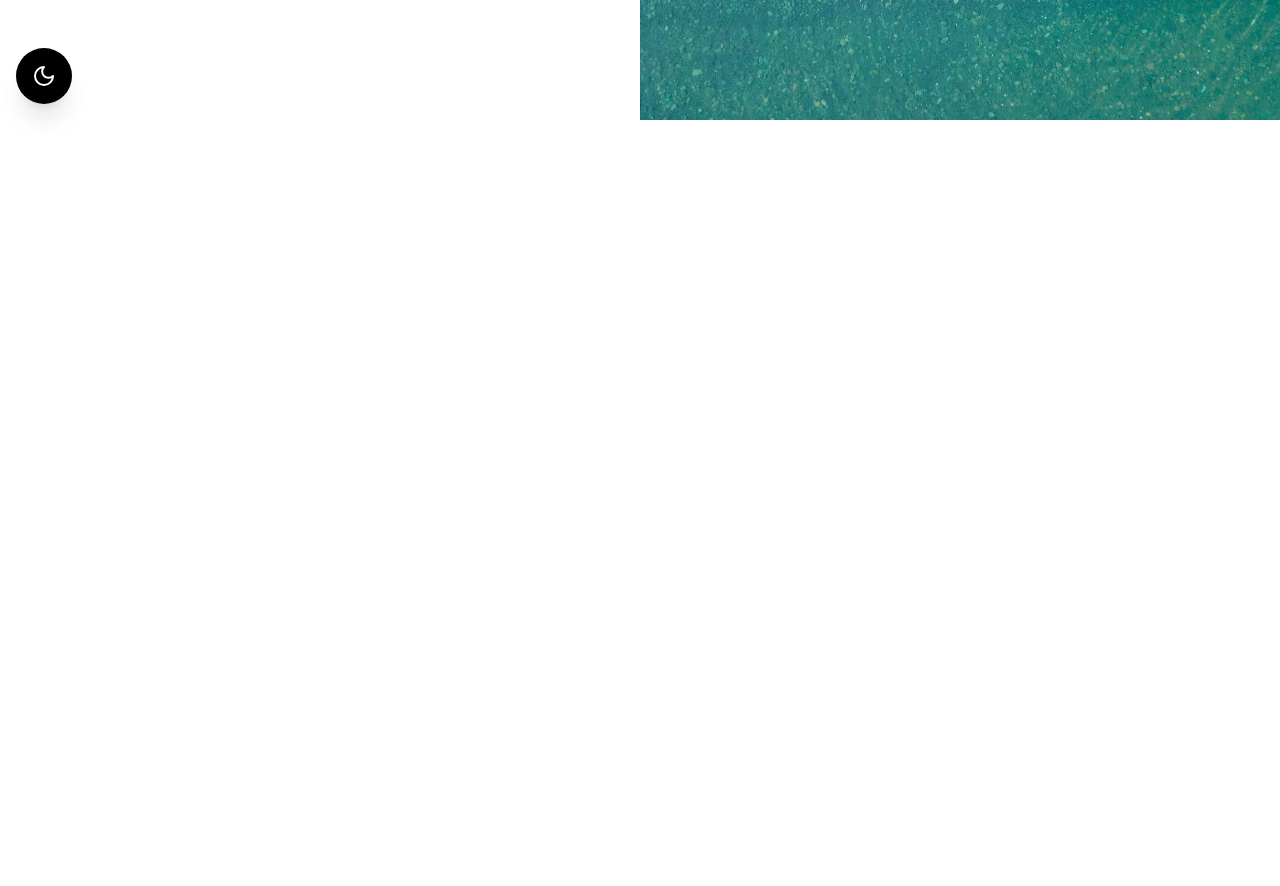
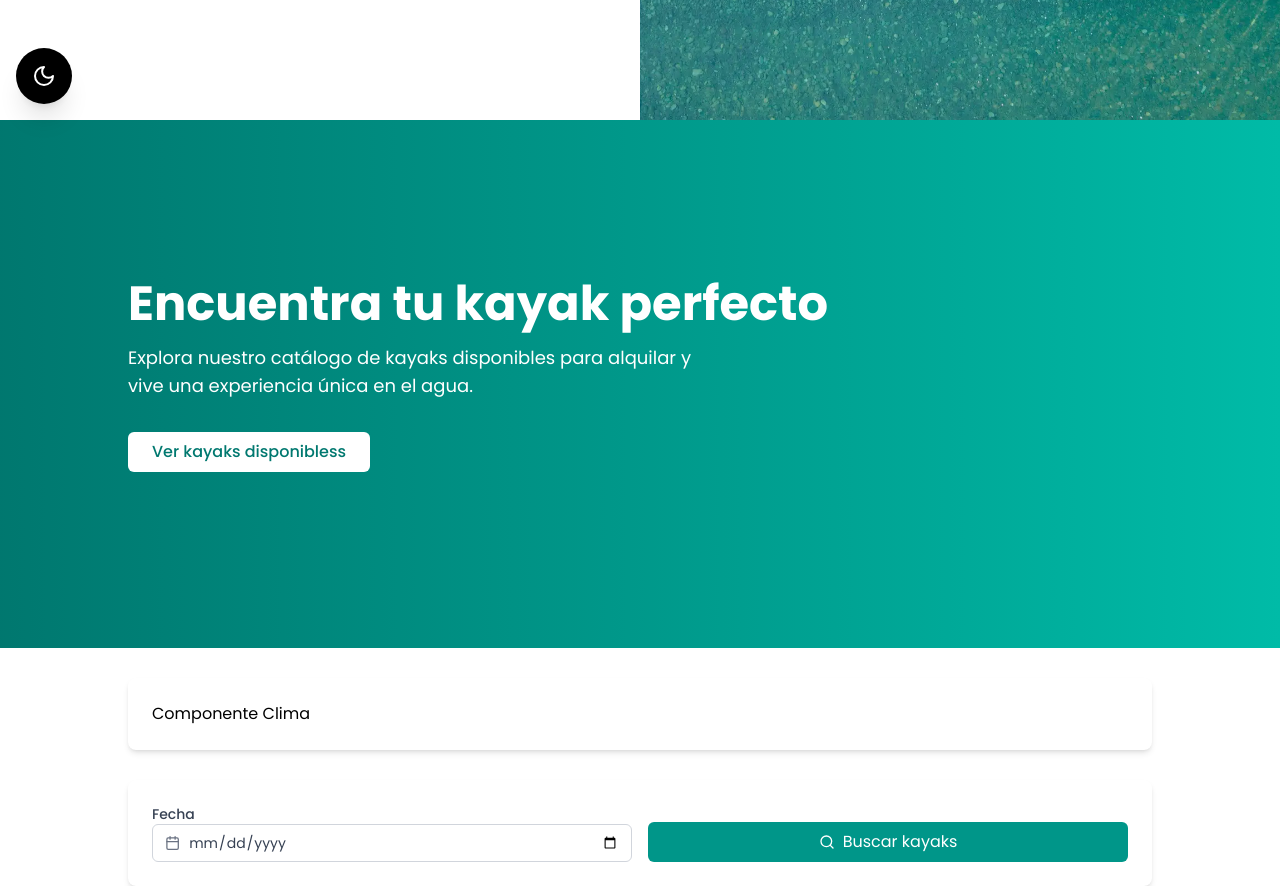
Before and after one commit to francocaivano3/RinconDelRemo-Front, a React (Vite) app: page / in a window 1280 px wide. Shown: the part 680-1566 px from the top of the page. Before the commit the page ends 800 px from the top, so only its background shows below. Built offline with nearby package versions, Linux system fonts and the light colour scheme.

Commit message:
crao dashboard

```diff
--- a/src/App.jsx
+++ b/src/App.jsx
@@ -5,16 +5,20 @@ import SimpleAlert from "./components/alert/Alert";
 import LandingPage from "./components/pages/landingPage/landingPage";
 import Register from "../src/components/pages/register/Register";
 import Perfil from "./components/pages/perfil/Perfil";
-
+import Dashboard from "./components/dashboard/Dashboard";
 function App() {
   return (
+    <>
       <ThemeProvider>
         <AlertProvider>
           <SimpleAlert />
           <Register />
+
           <ThemeBtn />
         </AlertProvider>
       </ThemeProvider>
+      <Dashboard />
+    </>
   );
 }
 
--- /dev/null
+++ b/src/components/dashboard/Dashboard.jsx
@@ -0,0 +1,59 @@
+import React from "react";
+import { Search, Calendar } from "lucide-react";
+
+const Dashboard = () => {
+  return (
+    <>
+      <section className="bg-gradient-to-r from-teal-700 to-teal-500 text-white py-40 px-6">
+        <div className="max-w-5xl mx-auto text-left">
+          <h1 className="text-4xl md:text-5xl font-bold mb-4 ">
+            Encuentra tu kayak perfecto
+          </h1>
+          <p className="text-base md:text-lg mb-8 max-w-xl py-4">
+            Explora nuestro catálogo de kayaks disponibles para alquilar y vive
+            una experiencia única en el agua.
+          </p>
+
+          <div className="flex flex-col sm:flex-row gap-4 py-4 ">
+            <button
+              className="bg-white text-teal-700 px-6 py-2 rounded-md font-medium hover:bg-teal-900 hover:text-teal-50  w-fit cursor-pointer"
+              onClick={() => alert("....")}
+            >
+              Ver kayaks disponibless
+            </button>
+          </div>
+        </div>
+      </section>
+      <section className="max-w-5xl mx-auto bg-white rounded-lg shadow-md p-6 mt-[30px]">
+        <div> Componente Clima </div>
+      </section>
+      <section className="max-w-5xl mx-auto bg-white rounded-lg shadow-md p-6 mt-[30px]">
+        <div className="grid grid-cols-1 md:grid-cols-2 gap-4 ">
+          {/* Fecha */}
+          <div className="buscador">
+            <label className="text-sm font-medium text-gray-700 block mb-1">
+              Fecha
+            </label>
+            <div className="flex items-center border border-gray-300 rounded-md px-3 py-2 ">
+              <Calendar className="w-4 h-4 text-gray-500 mr-2" />
+              <input
+                type="date"
+                className="w-full outline-none text-sm text-gray-700"
+              />
+            </div>
+          </div>
+
+          {/* Botón de búsqueda */}
+          <div className="flex items-end">
+            <button className="w-full bg-teal-600 hover:bg-teal-700 text-white py-2 rounded-md flex justify-center items-center cursor-pointer">
+              <Search className="w-4 h-4 mr-2" />
+              Buscar kayaks
+            </button>
+          </div>
+        </div>
+      </section>
+    </>
+  );
+};
+
+export default Dashboard;
```
Lines whose indentation alone changed are shown as unchanged.
